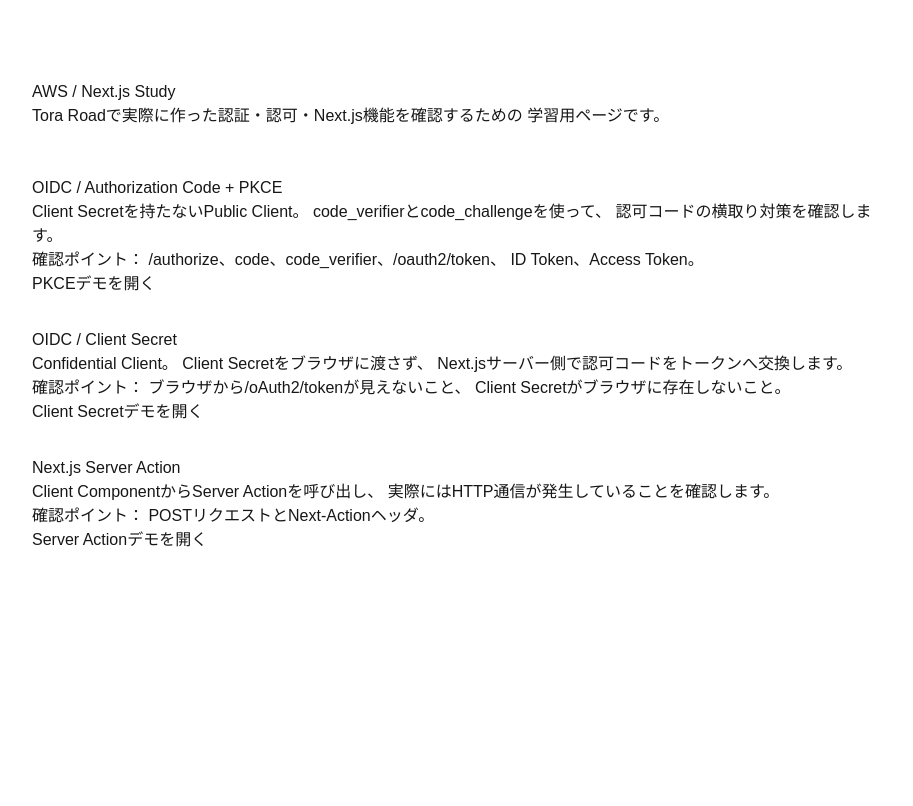
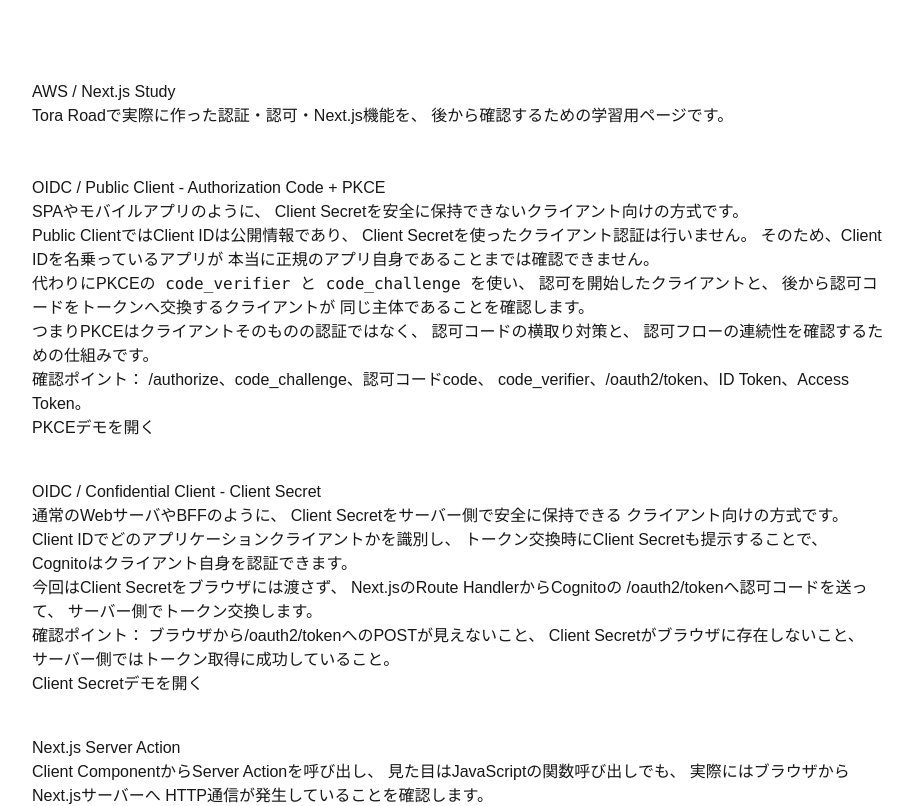
Before and after one commit to toraroad2ring/tora-road-front, a Next.js app: page /study in a window 1280 px wide. Shown: the top 806 px of the page, without its empty margins (182-1095 px from the left). Built offline with nearby package versions, Linux system fonts and the light colour scheme.

Commit message:
Improve study page explanations

```diff
--- a/app/study/page.tsx
+++ b/app/study/page.tsx
@@ -12,30 +12,55 @@
       <h1>AWS / Next.js Study</h1>
 
       <p>
-        Tora Roadで実際に作った認証・認可・Next.js機能を確認するための
-        学習用ページです。
+        Tora Roadで実際に作った認証・認可・Next.js機能を、
+        後から確認するための学習用ページです。
       </p>
 
       <div
         style={{
           display: "grid",
-          gap: "32px",
+          gap: "40px",
           marginTop: "48px",
         }}
       >
         <section>
-          <h2>OIDC / Authorization Code + PKCE</h2>
+          <h2>
+            OIDC / Public Client - Authorization Code + PKCE
+          </h2>
 
           <p>
-            Client Secretを持たないPublic Client。
-            code_verifierとcode_challengeを使って、
-            認可コードの横取り対策を確認します。
+            SPAやモバイルアプリのように、
+            Client Secretを安全に保持できないクライアント向けの方式です。
+          </p>
+
+          <p>
+            Public ClientではClient IDは公開情報であり、
+            Client Secretを使ったクライアント認証は行いません。
+            そのため、Client IDを名乗っているアプリが
+            本当に正規のアプリ自身であることまでは確認できません。
+          </p>
+
+          <p>
+            代わりにPKCEの
+            <code> code_verifier </code>
+            と
+            <code> code_challenge </code>
+            を使い、
+            認可を開始したクライアントと、
+            後から認可コードをトークンへ交換するクライアントが
+            同じ主体であることを確認します。
+          </p>
+
+          <p>
+            つまりPKCEはクライアントそのものの認証ではなく、
+            認可コードの横取り対策と、
+            認可フローの連続性を確認するための仕組みです。
           </p>
 
           <p>
             確認ポイント：
-            /authorize、code、code_verifier、/oauth2/token、
-            ID Token、Access Token。
+            /authorize、code_challenge、認可コードcode、
+            code_verifier、/oauth2/token、ID Token、Access Token。
           </p>
 
           <Link href="/study/oidc-pkce">
@@ -44,18 +69,34 @@
         </section>
 
         <section>
-          <h2>OIDC / Client Secret</h2>
+          <h2>
+            OIDC / Confidential Client - Client Secret
+          </h2>
 
           <p>
-            Confidential Client。
-            Client Secretをブラウザに渡さず、
-            Next.jsサーバー側で認可コードをトークンへ交換します。
+            通常のWebサーバやBFFのように、
+            Client Secretをサーバー側で安全に保持できる
+            クライアント向けの方式です。
+          </p>
+
+          <p>
+            Client IDでどのアプリケーションクライアントかを識別し、
+            トークン交換時にClient Secretも提示することで、
+            Cognitoはクライアント自身を認証できます。
+          </p>
+
+          <p>
+            今回はClient Secretをブラウザには渡さず、
+            Next.jsのRoute HandlerからCognitoの
+            /oauth2/tokenへ認可コードを送って、
+            サーバー側でトークン交換します。
           </p>
 
           <p>
             確認ポイント：
-            ブラウザから/oAuth2/tokenが見えないこと、
-            Client Secretがブラウザに存在しないこと。
+            ブラウザから/oauth2/tokenへのPOSTが見えないこと、
+            Client Secretがブラウザに存在しないこと、
+            サーバー側ではトークン取得に成功していること。
           </p>
 
           <Link href="/study/oidc-client-secret">
@@ -68,12 +109,27 @@
 
           <p>
             Client ComponentからServer Actionを呼び出し、
-            実際にはHTTP通信が発生していることを確認します。
+            見た目はJavaScriptの関数呼び出しでも、
+            実際にはブラウザからNext.jsサーバーへ
+            HTTP通信が発生していることを確認します。
+          </p>
+
+          <p>
+            Server Actionでは通常のAPIのような専用URLではなく、
+            POSTリクエストと
+            <code> Next-Action </code>
+            ヘッダによって実行対象が識別されます。
+          </p>
+
+          <p>
+            診断ではServer Actionも通常のサーバー処理と同様に、
+            認証・認可・入力値検証の対象として確認します。
           </p>
 
           <p>
             確認ポイント：
-            POSTリクエストとNext-Actionヘッダ。
+            POSTリクエスト、Next-Actionヘッダ、
+            リクエストBodyに渡される引数。
           </p>
 
           <Link href="/study/server-action">
```
